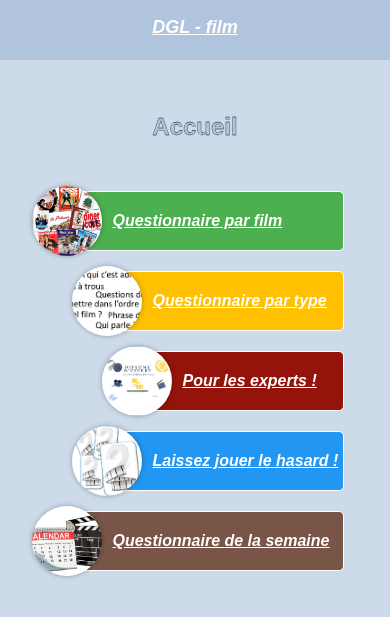
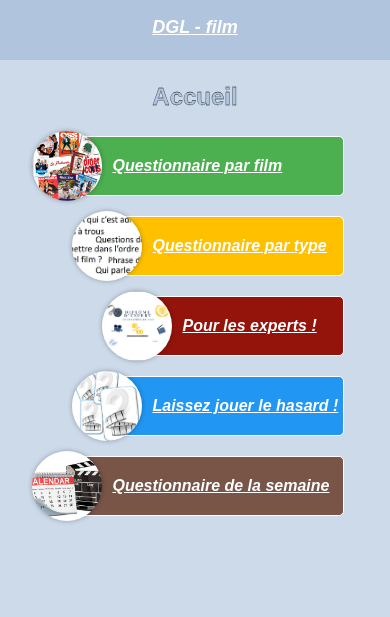
Before and after one commit to GodefroyL/questionnaire-film, a Jekyll site: the page built from index.html, in a window 390 px wide. Shown: the top 617 px of the page. Built offline with Jekyll 4.4.1, drawn with Linux system fonts in a browser that asks for light colours.

Commit message:
maj marge du titre

```diff
--- a/static/css/base.css
+++ b/static/css/base.css
@@ -90,6 +90,7 @@ a {
     }
     .titre {
         font-size: 1.5rem;
+        margin: 0 0 5px 0;
     }
     main {
         flex-direction: column;
```
